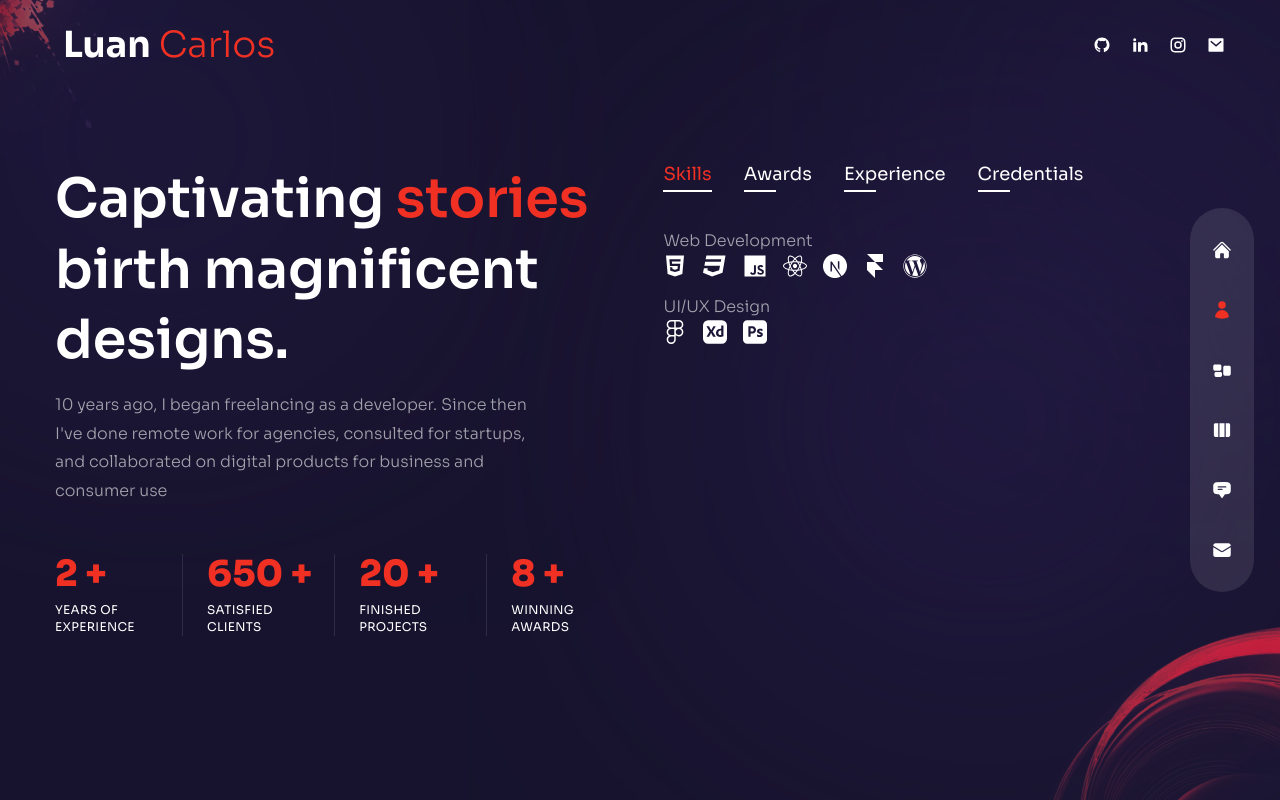
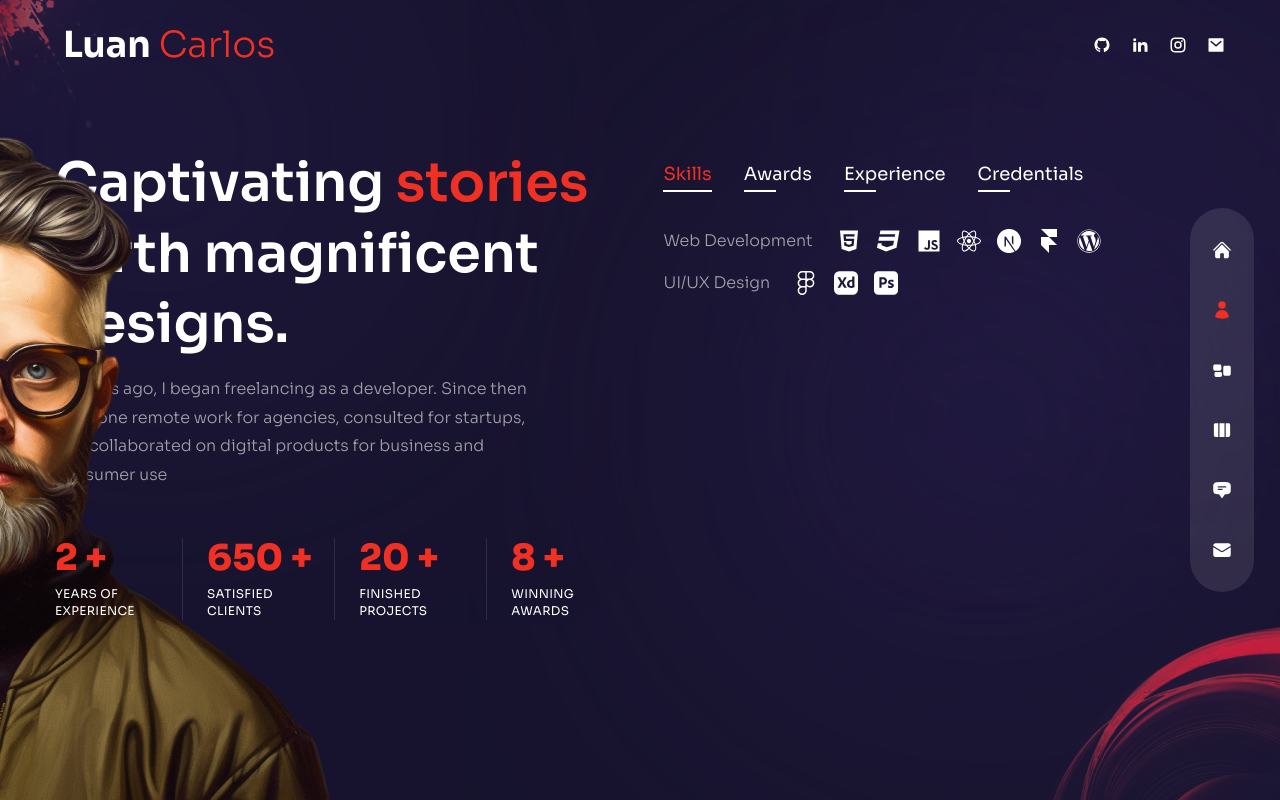
Before and after one commit to Luancss/portfolio-website, a Next.js app: page /about in a window 1280 px wide. Built offline with nearby package versions, Linux system fonts and the light colour scheme.

Commit message:
About section complete

```diff
--- a/pages/about/index.js
+++ b/pages/about/index.js
@@ -109,6 +109,8 @@ const About = () => {
       <motion.div
         variants={fadeIn("right", 0.2)}
         initial="hidden"
+        animate="show"
+        exit="hidden"
         className="hidden xl:flex absolute bottom-0 -left-[370px]"
       >
         <Avatar />
@@ -116,60 +118,79 @@ const About = () => {
       <div className="container mx-auto h-full flex flex-col items-center xl:flex-row gap-x-6">
         {/* text */}
         <div className="flex-1 flex flex-col justify-center">
-          <h2 className="h2">
+          <motion.h2
+            variants={fadeIn("right", 0.2)}
+            initial="hidden"
+            animate="show"
+            exit="hidden"
+            className="h2">
             Captivating <span className="text-accent">stories</span> birth
             magnificent designs.
-          </h2>
-          <p className="max-w-[500px] mx-auto xl:mx-0 mb-6 xl:mb-12 px-2 xl:px-0 ">
+          </motion.h2>
+          <motion.p
+            variants={fadeIn("right", 0.4)}
+            initial="hidden"
+            animate="show"
+            exit="hidden"
+            className="max-w-[500px] mx-auto xl:mx-0 mb-6 xl:mb-12 px-2 xl:px-0 ">
             10 years ago, I began freelancing as a developer. Since then I've
             done remote work for agencies, consulted for startups, and
             collaborated on digital products for business and consumer use
-          </p>
+          </motion.p>
           {/* counters */}
-          <div>
+          <motion.div
+            variants={fadeIn("right", 0.6)}
+            initial="hidden"
+            animate="show"
+            exit="hidden"
+            className="hidden md:flex md:max-w-xl xl:max-w-none mx-auto xl:mx-0 mb-8">
             <div className="flex flex-1 xl:gap-x-6">
               {/* experience */}
               <div className="relative flex-1 after:w-[1px] after:h-full after:bg-white/10 after:absolute after:top-0 after:right-0">
                 <div className="text-2xl xl:text-4xl font-extrabold text-accent mb-2">
-                  <CountUp start={0} end={2} duration={15}/> +
+                  <CountUp start={0} end={2} duration={15} /> +
                 </div>
                 <div className="text-xs uppercase tracking-wide tracking-[1px] leading-[1.4] max-w-[100px]">Years of experience</div>
               </div>
               {/* clients */}
               <div className="relative flex-1 after:w-[1px] after:h-full after:bg-white/10 after:absolute after:top-0 after:right-0">
                 <div className="text-2xl xl:text-4xl font-extrabold text-accent mb-2">
-                  <CountUp start={0} end={650} duration={5}/> +
+                  <CountUp start={0} end={650} duration={5} /> +
                 </div>
                 <div className="text-xs uppercase tracking-wide tracking-[1px] leading-[1.4] max-w-[100px]">Satisfied Clients</div>
               </div>
               {/* projects */}
               <div className="relative flex-1 after:w-[1px] after:h-full after:bg-white/10 after:absolute after:top-0 after:right-0">
                 <div className="text-2xl xl:text-4xl font-extrabold text-accent mb-2">
-                  <CountUp start={0} end={20} duration={10}/> +
+                  <CountUp start={0} end={20} duration={10} /> +
                 </div>
                 <div className="text-xs uppercase tracking-wide tracking-[1px] leading-[1.4] max-w-[100px]">Finished projects</div>
               </div>
               {/* awards */}
               <div className="relative flex-1">
                 <div className="text-2xl xl:text-4xl font-extrabold text-accent mb-2">
-                  <CountUp start={0} end={8} duration={5}/> +
+                  <CountUp start={0} end={8} duration={5} /> +
                 </div>
                 <div className="text-xs uppercase tracking-wide tracking-[1px] leading-[1.4] max-w-[100px]">Winning awards</div>
               </div>
             </div>
-          </div>
+          </motion.div>
         </div>
         {/* info */}
-        <div className="flex flex-col w-full xl:max-w-[48%] h-[480px]">
+        <motion.div
+          variants={fadeIn("left", 0.4)}
+          initial="hidden"
+          animate="show"
+          exit="hidden"
+          className="flex flex-col w-full xl:max-w-[48%] h-[480px]">
           <div className="flex gap-x-4 xl:gap-x-8 mx-auto xl:mx-0 mb-4">
             {aboutData.map((item, itemIndex) => {
               return (
                 <div
                   key={itemIndex}
-                  className={`${
-                    index === itemIndex &&
+                  className={`${index === itemIndex &&
                     "text-accent after:w-[100%] after:bg-accent after:transition-all after:duration-300"
-                  } cursor-pointer capitalize xl:text-lg relative after:w-8 after:h-[2px] after:bg-white after:absolute after:-bottom-1 after:left-0`}
+                    } cursor-pointer capitalize xl:text-lg relative after:w-8 after:h-[2px] after:bg-white after:absolute after:-bottom-1 after:left-0`}
                   onClick={() => setIndex(itemIndex)}
                 >
                   {item.title}
@@ -182,13 +203,14 @@ const About = () => {
               return (
                 <div
                   key={itemIndex}
-                  className="flex-1 flx flex-col md:flex-row max-w-max gap-x-2 items-center text-white/60"
+                  className="flex-1 flex flex-col md:flex-row max-w-max gap-x-2 items-center text-white/60"
                 >
                   {/* title */}
                   <div className="font-light mb-2 md:mb-0">{item.title}</div>
                   <div className="hidden md:flex"></div>
                   <div>{item.stage}</div>
                   <div className="flex gap-x-4">
+
                     {/* icons */}
                     {item.icons?.map((icon, itemIndex) => {
                       return <div className="text-2xl text-white">{icon}</div>;
@@ -198,7 +220,7 @@ const About = () => {
               );
             })}
           </div>
-        </div>
+        </motion.div>
       </div>
     </div>
   );
```
